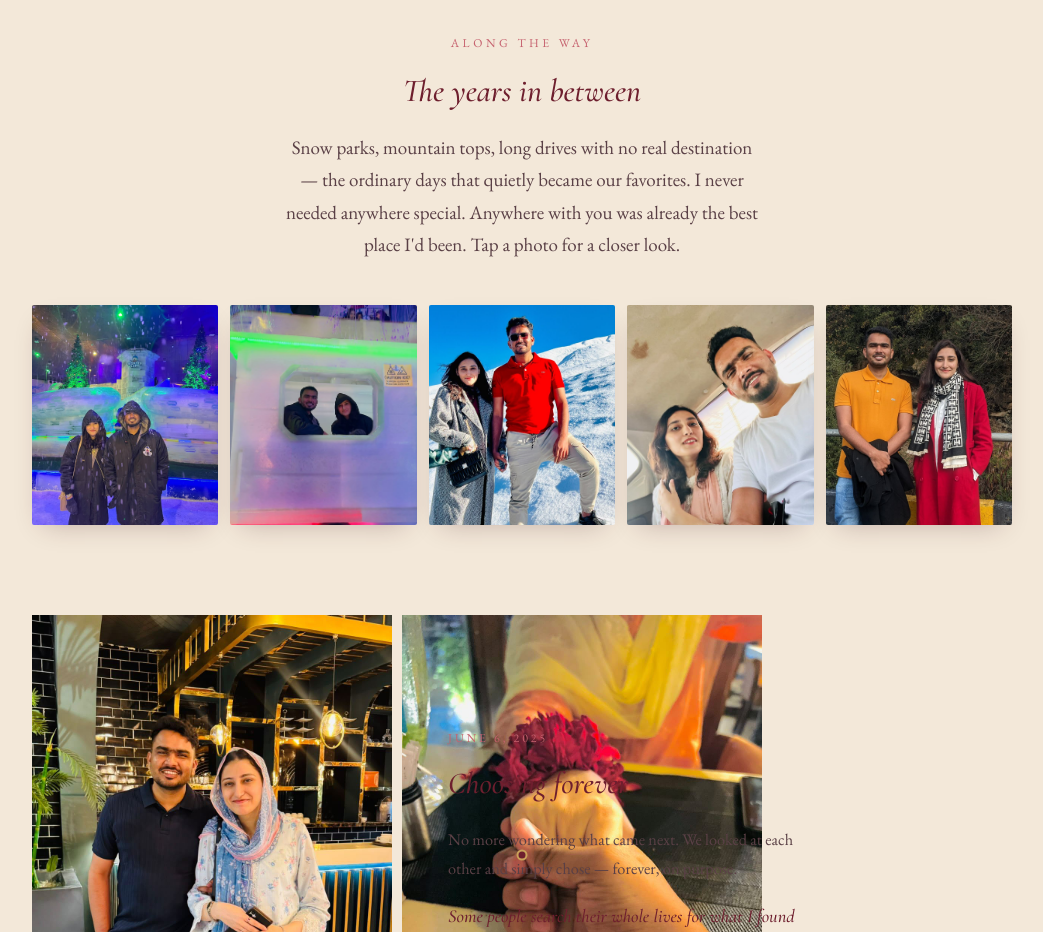
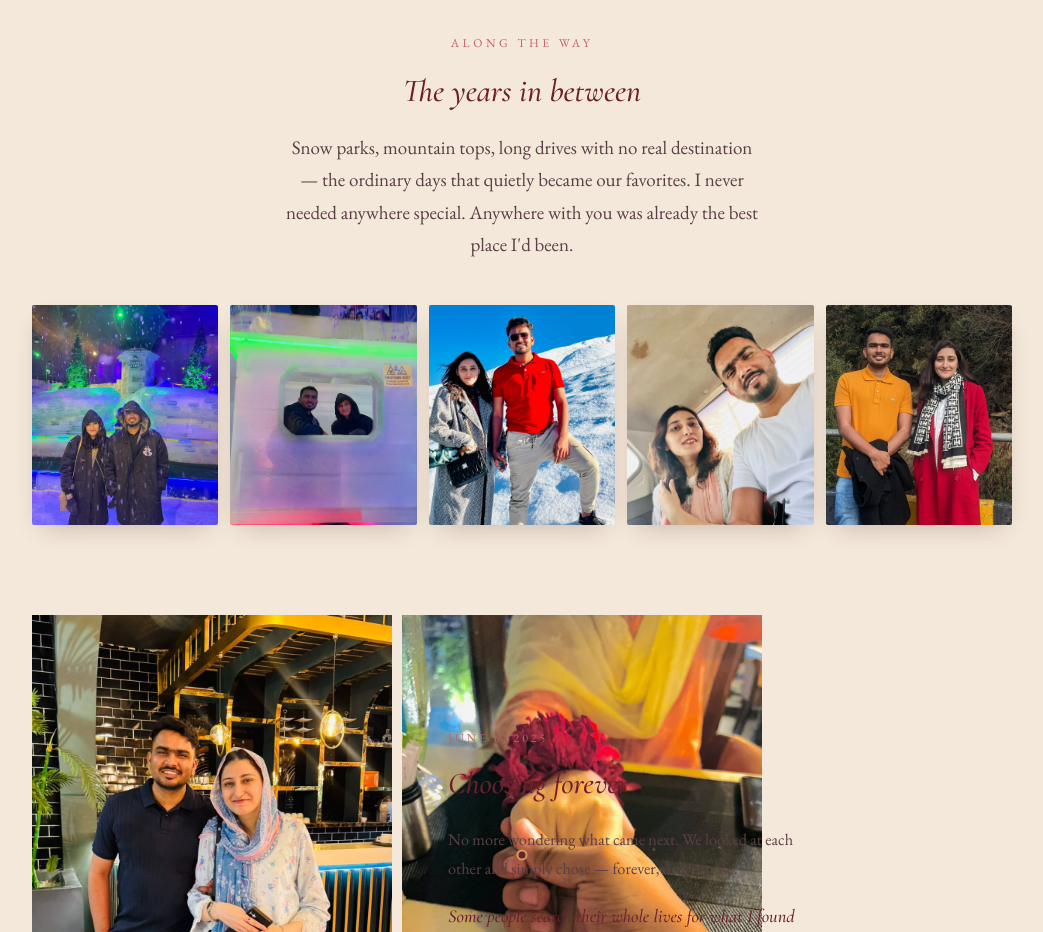
Before and after one commit to AzizUllah09/Misbah_birthday, a plain HTML site: page index.html in a window 1280 px wide. Shown: the part 3300-4232 px from the top of the page, without its empty margins (118-1161 px from the left). Drawn offline with nearby package versions, Linux system fonts and the light colour scheme.

Commit message:
Update index.html

```diff
--- a/index.html
+++ b/index.html
@@ -458,7 +458,7 @@
   <div class="interlude">
     <span class="interlude-label">Along the way</span>
     <h3>The years in between</h3>
-    <p>Snow parks, mountain tops, long drives with no real destination &mdash; the ordinary days that quietly became our favorites. I never needed anywhere special. Anywhere with you was already the best place I'd been. Tap a photo for a closer look.</p>
+    <p>Snow parks, mountain tops, long drives with no real destination &mdash; the ordinary days that quietly became our favorites. I never needed anywhere special. Anywhere with you was already the best place I'd been.</p>
     <div class="gallery-grid" id="adventure-gallery">
       <img src="images/ice_park_1.jpg" alt="Misbah and Aziz at an indoor winter park" data-caption="Chasing snow indoors at Winter Land.">
       <img src="images/ice_park_2.jpg" alt="Misbah and Aziz inside an ice house" data-caption="Tucked inside the ice house, laughing at the cold.">
```
